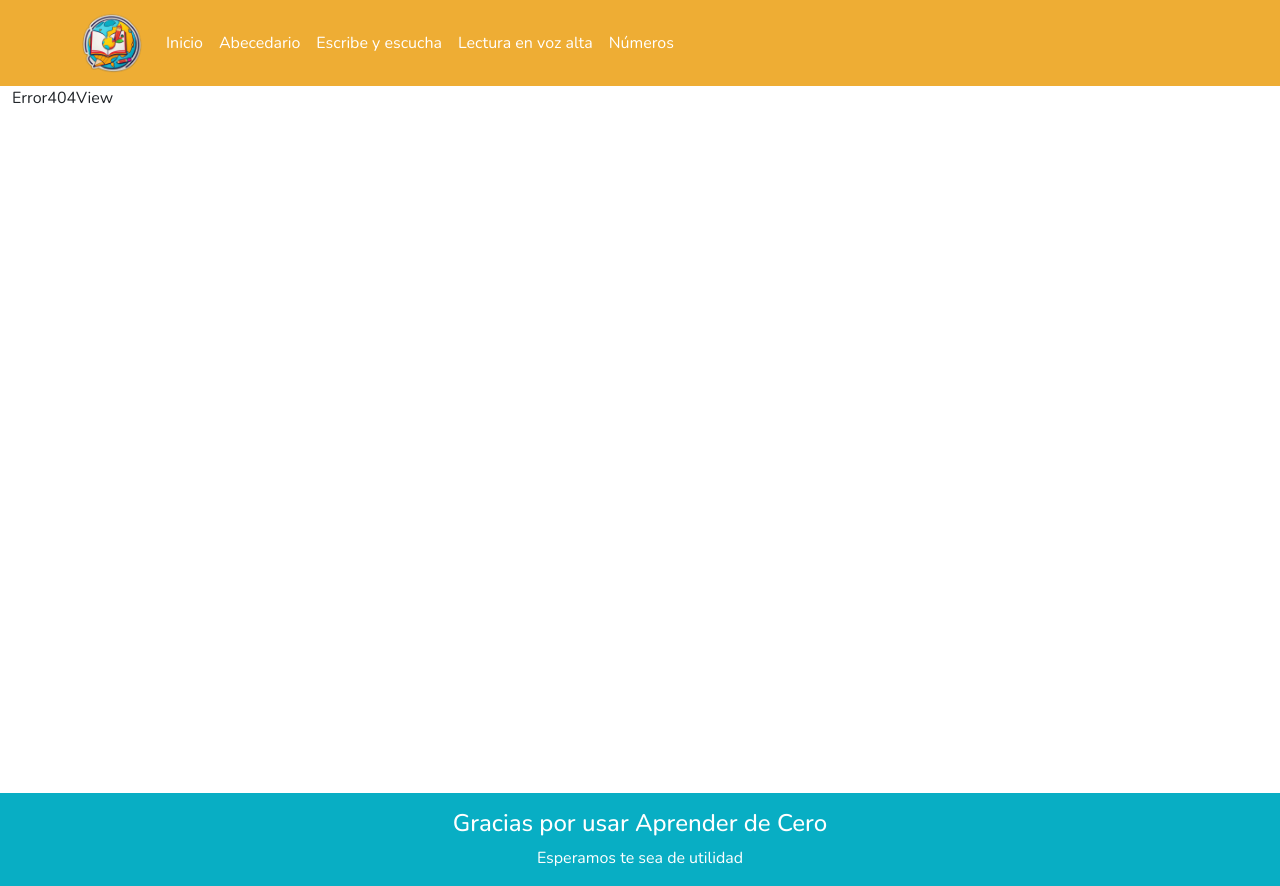
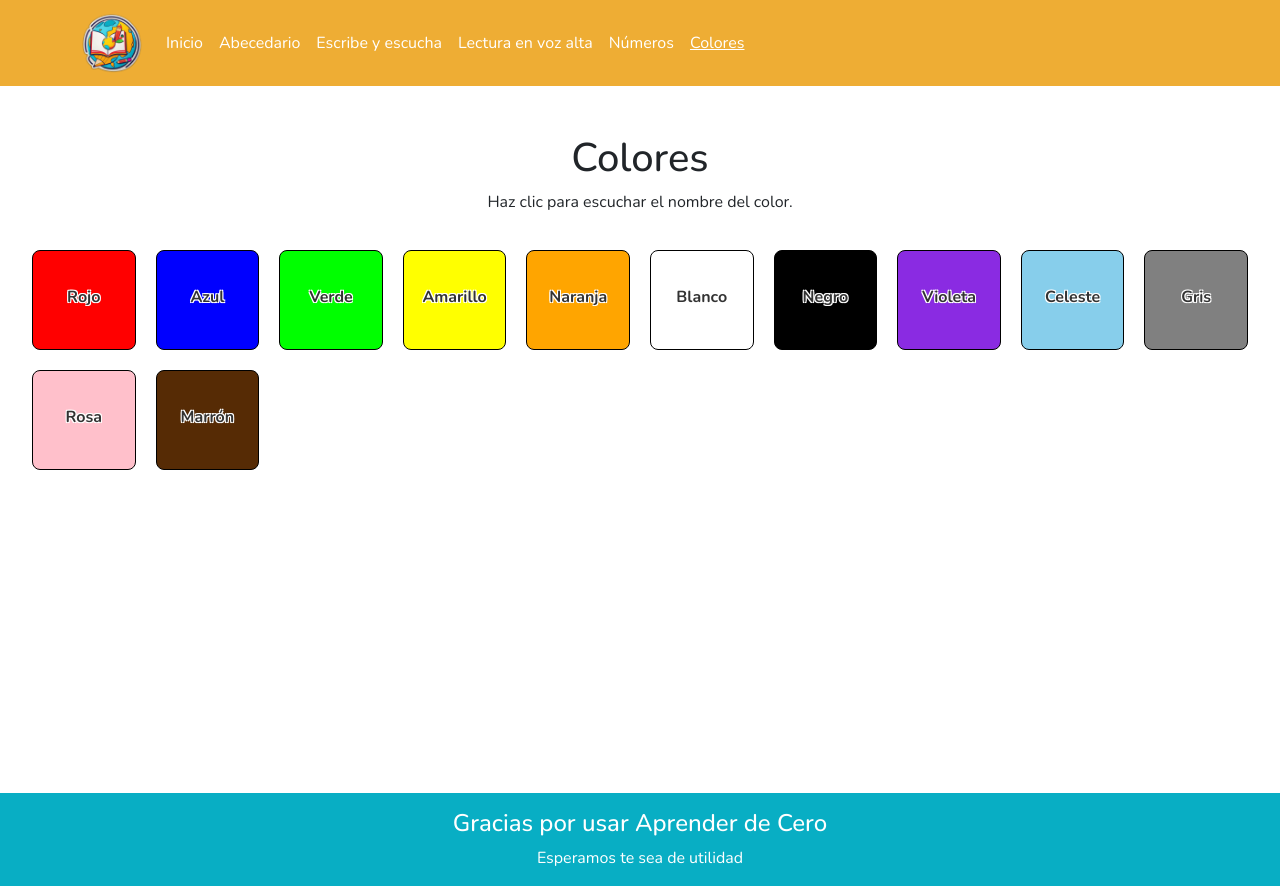
Before and after one commit to AnabelaGuillermo/aprenderDesdeCero, a React (Vite) app: page /Colores in a window 1280 px wide. Built offline with nearby package versions, Linux system fonts and the light colour scheme.

Commit message:
Añado colores y lectura en voz alta al hacer clic.

```diff
--- /dev/null
+++ b/src/components/ColorsView/ColorSquare.jsx
@@ -0,0 +1,28 @@
+import React from "react";
+import PropTypes from "prop-types";
+
+const ColorSquare = ({ color }) => {
+  const handleClick = () => {
+    const utterance = new SpeechSynthesisUtterance(color.name);
+    window.speechSynthesis.speak(utterance);
+  };
+
+  return (
+    <div
+      className="color-square"
+      style={{ backgroundColor: color.colorCode }}
+      onClick={handleClick}
+    >
+      <p>{color.name}</p>
+    </div>
+  );
+};
+
+ColorSquare.propTypes = {
+  color: PropTypes.shape({
+    name: PropTypes.string.isRequired,
+    colorCode: PropTypes.string.isRequired,
+  }).isRequired,
+};
+
+export default ColorSquare;
--- a/src/components/Common/Header.jsx
+++ b/src/components/Common/Header.jsx
@@ -76,6 +76,16 @@ const Header = () => {
                   Números
                 </NavLink>
               </li>
+              <li className="nav-item">
+                <NavLink
+                  className={({ isActive }) =>
+                    isActive ? "nav-link active" : "nav-link"
+                  }
+                  to="/Colores"
+                >
+                  Colores
+                </NavLink>
+              </li>
             </ul>
           </div>
         </div>
--- /dev/null
+++ b/src/css/ColorsView.css
@@ -0,0 +1,37 @@
+.colors {
+  text-align: center;
+  font-family: Arial, sans-serif;
+}
+
+.color-container {
+  display: grid;
+  grid-template-columns: repeat(auto-fit, minmax(100px, 1fr));
+  gap: 20px;
+  padding: 20px;
+}
+
+.color-square {
+  display: flex;
+  align-items: center;
+  justify-content: center;
+  flex-direction: column;
+  height: 100px;
+  color: #fff;
+  font-weight: bold;
+  border-radius: 8px;
+  cursor: pointer;
+  transition: transform 0.3s;
+  border: 1px solid black;
+}
+
+.color-square p {
+  margin-top: 10px;
+  font-size: 1rem;
+  color: #333;
+  text-shadow: 1px 1px 0 white, -1px -1px 0 white, 1px -1px 0 white,
+    -1px 1px 0 white;
+}
+
+.color-square:hover {
+  transform: scale(1.1);
+}
--- /dev/null
+++ b/src/views/ColorsView.jsx
@@ -0,0 +1,34 @@
+import React from "react";
+import ColorSquare from "../components/ColorsView/ColorSquare";
+import "../css/ColorsView.css";
+
+const colors = [
+  { name: "Rojo", colorCode: "#FF0000" },
+  { name: "Azul", colorCode: "#0000FF" },
+  { name: "Verde", colorCode: "#00FF00" },
+  { name: "Amarillo", colorCode: "#FFFF00" },
+  { name: "Naranja", colorCode: "#FFA500" },
+  { name: "Blanco", colorCode: "#FFFFFF" },
+  { name: "Negro", colorCode: "#000000" },
+  { name: "Violeta", colorCode: "#8A2BE2" },
+  { name: "Celeste", colorCode: "#87CEEB" },
+  { name: "Gris", colorCode: "#808080" },
+  { name: "Rosa", colorCode: "#FFC0CB" },
+  { name: "Marrón", colorCode: "#562B05" },
+];
+
+const ColorsView = () => {
+  return (
+    <section className="colors mt-5">
+      <h1>Colores</h1>
+      <p>Haz clic para escuchar el nombre del color.</p>
+      <div className="color-container">
+        {colors.map((color) => (
+          <ColorSquare key={color.name} color={color} />
+        ))}
+      </div>
+    </section>
+  );
+};
+
+export default ColorsView;
--- a/src/views/NumbersView.jsx
+++ b/src/views/NumbersView.jsx
@@ -131,7 +131,7 @@ function NumbersView() {
 
   return (
     <section className="container text-center mt-5">
-      <h2>Conoce los números</h2>
+      <h1>Conoce los números</h1>
       <article className="display mt-4">
         <input
           type="text"
```
Also changed, not shown: src/constants/routes.jsx (+8 -3 lines).
